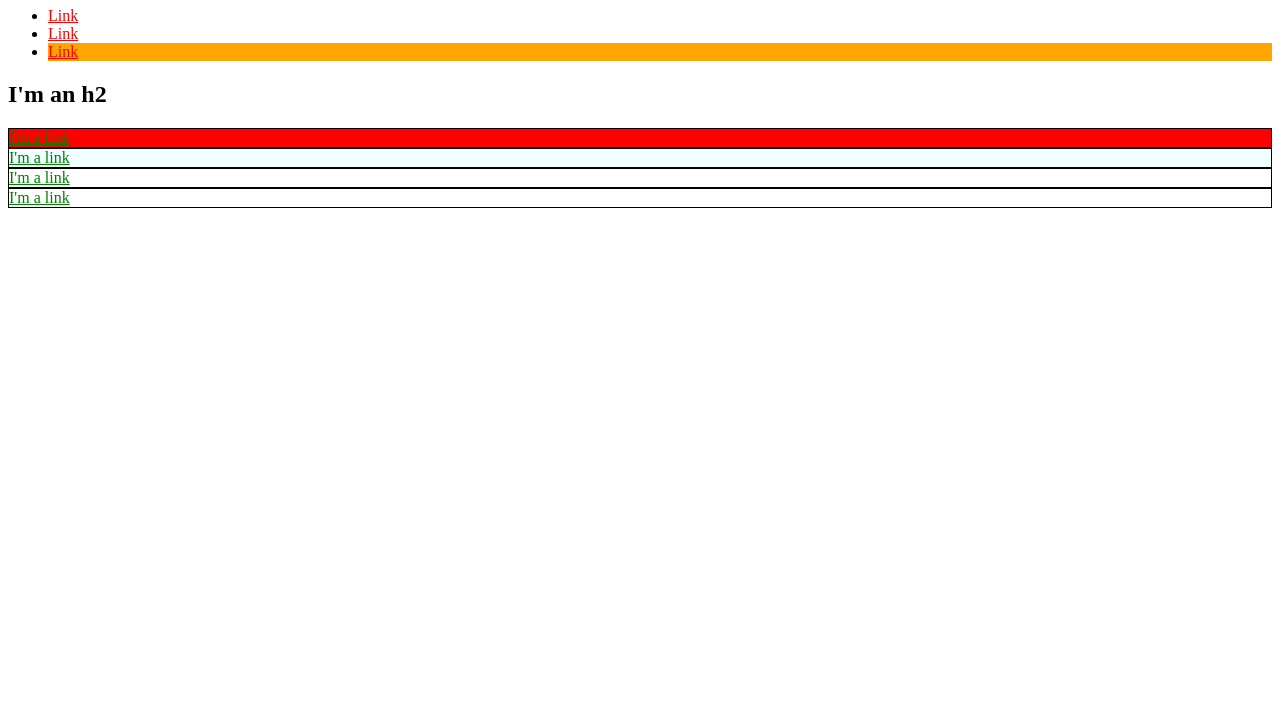
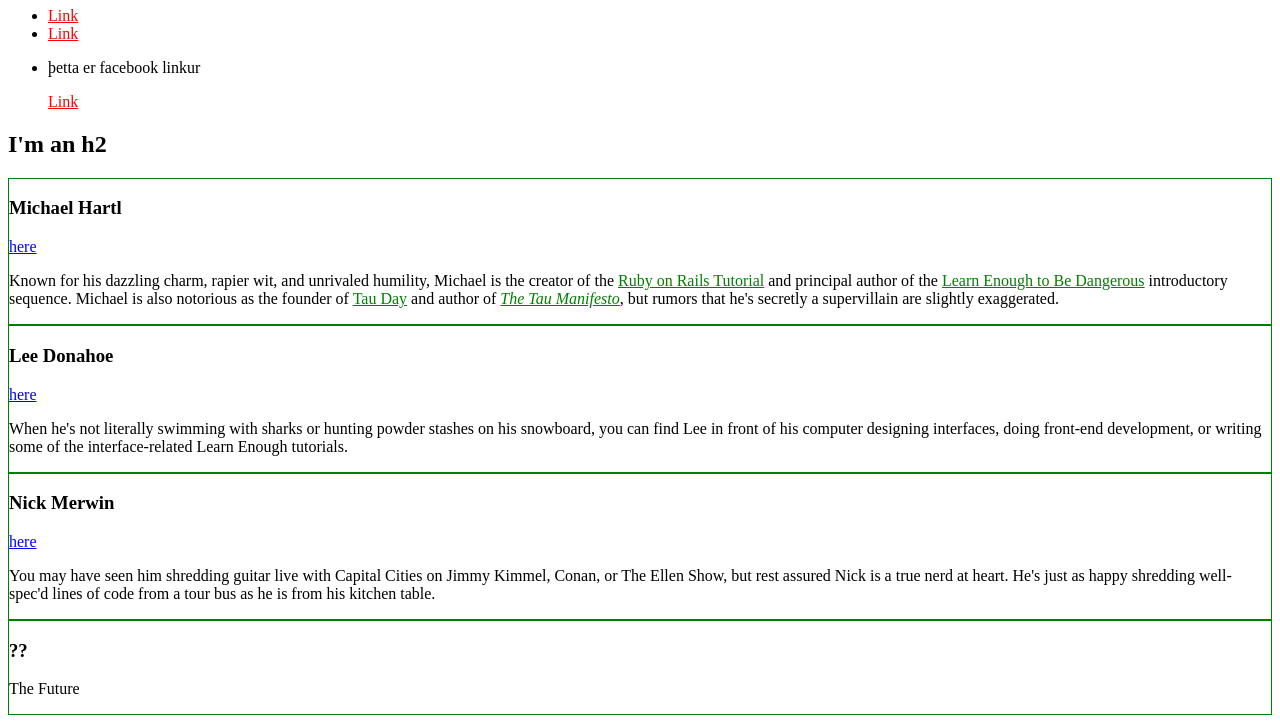
Before and after one commit to aegirok/aegirok.github.io, a plain HTML site: page index.html in a window 1280 px wide. Shown: the part 73-800 px from the top of the page. Drawn offline with Linux system fonts and the light colour scheme.

Commit message:
facebook update

```diff
--- a/index.html
+++ b/index.html
@@ -1,32 +1,32 @@
 <!DOCTYPE html>
 <html>
   <head>
-    <title>Test Page: Don't Panic, test</title>
+    <title>Test Page: Don't Panic</title>
     <meta charset="utf-8">
-    <style media="screen">
+    <style>
+      /* GLOBAL STYLES */
       a {
-        color: red;
+        color: #ff0000;
       }
+      div.bio-box {
+        border: 1px solid green;
+      }
+      /* SOCIAL STYLES */
+      .social-link {
+        color: blue;
+      }
+
+      /* BIO STYLES */
       .bio-box {
         border: 1px solid black;
       }
-      .bio-box a {
-        color: green !important;
-        color: pink;
-      }
-      #idname {
-        background-color: orange;
-      }
-      .classname {
-        background-color: azure;
-      }
-      .alert {
-        background-color: red;
+      .bio-copy a {
+        color: green;
       }
     </style>
   </head>
   <body>
-    <h1>I'm an h1</h1>
+    <h1 class="social-link">I'm an h1</h1>
     <ul>
       <li>
         <a href="https://example.com/">Link</a>
@@ -34,22 +34,60 @@
       <li>
         <a href="https://example.com/">Link</a>
       </li>
-      <li id="idname">
-        <a href="https://example.com/">Link</a>
+      <li>
+        <p>þetta er facebook linkur</p>
+        <a href="https://www.facebook.com">Link</a>
       </li>
     </ul>
     <h2>I'm an h2</h2>
-    <div class="bio-box alert">
-      <a href="https://example.com/">I'm a link</a>
-    </div>
-    <div class="bio-box classname">
-      <a href="https://example.com/">I'm a link</a>
+    <div class="bio-box">
+      <h3>Michael Hartl</h3>
+      <a href="https://twitter.com/mhartl" class="social-link">here</a>
+      <div class="bio-copy">
+        <p>
+          Known for his dazzling charm, rapier wit, and unrivaled humility,
+          Michael is the creator of the
+          <a href="https://www.railstutorial.org/">Ruby on Rails
+          Tutorial</a> and principal author of the
+          <a href="https://learnenough.com/">
+          Learn Enough to Be Dangerous</a> introductory sequence. Michael
+          is also notorious as the founder of
+          <a href="http://tauday.com/">Tau Day</a> and author of
+          <a href="http://tauday.com/tau-manifesto"><em>The Tau
+          Manifesto</em></a>, but rumors that he's secretly a supervillain
+          are slightly exaggerated.
+        </p>
+      </div>
     </div>
     <div class="bio-box">
-      <a href="https://example.com/">I'm a link</a>
+      <h3>Lee Donahoe</h3>
+      <a href="https://twitter.com/leedonahoe" class="social-link">here</a>
+      <div class="bio-copy">
+        <p>
+          When he's not literally swimming with sharks or hunting powder
+          stashes on his snowboard, you can find Lee in front of his computer
+          designing interfaces, doing front-end development, or writing some of
+          the interface-related Learn Enough tutorials.
+        </p>
+      </div>
     </div>
     <div class="bio-box">
-      <a href="https://example.com/">I'm a link</a>
+      <h3>Nick Merwin</h3>
+      <a href="https://twitter.com/nickmerwin" class="social-link">here</a>
+      <div class="bio-copy">
+        <p>
+          You may have seen him shredding guitar live with Capital Cities on
+          Jimmy Kimmel, Conan, or The Ellen Show, but rest assured Nick is a
+          true nerd at heart. He's just as happy shredding well-spec'd lines
+          of code from a tour bus as he is from his kitchen table.
+        </p>
+      </div>
+    </div>
+    <div class="bio-box">
+      <h3>??</h3>
+      <p>
+        The Future
+      </p>
     </div>
   </body>
 </html>
```
